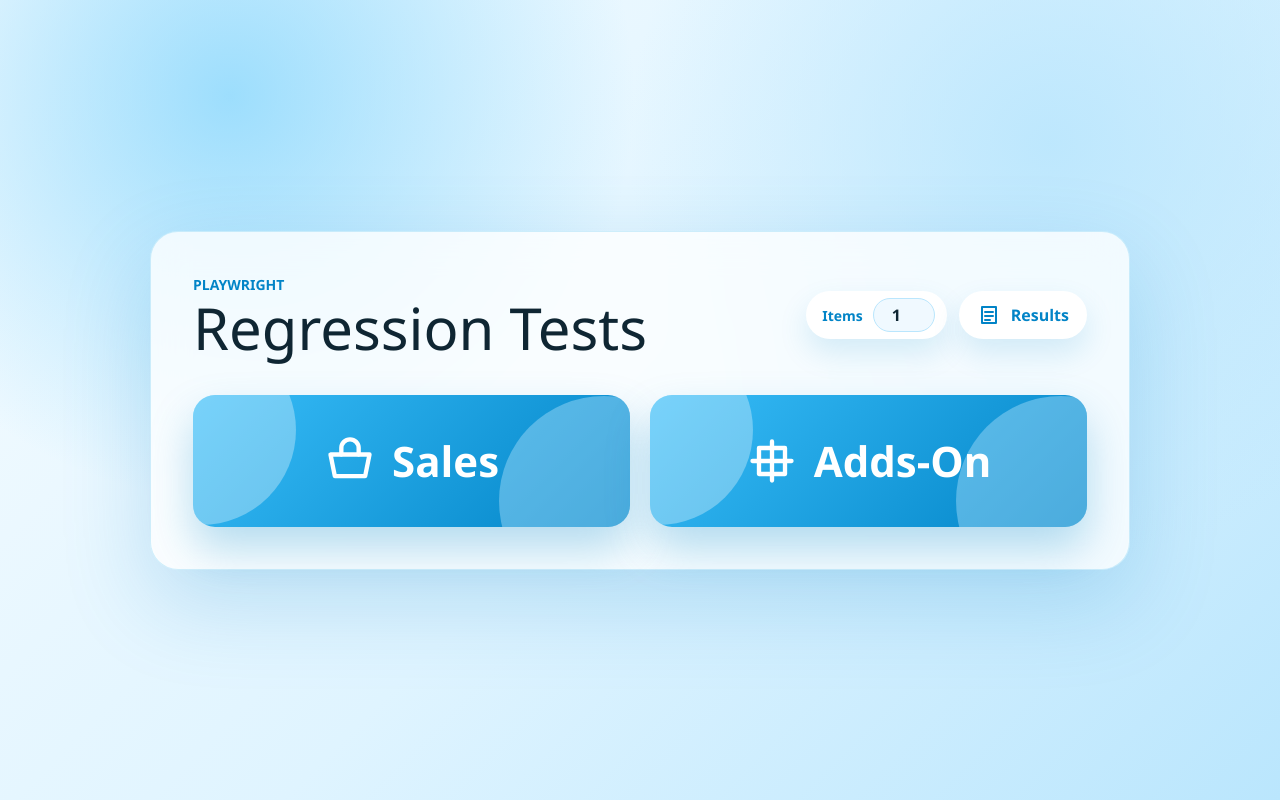
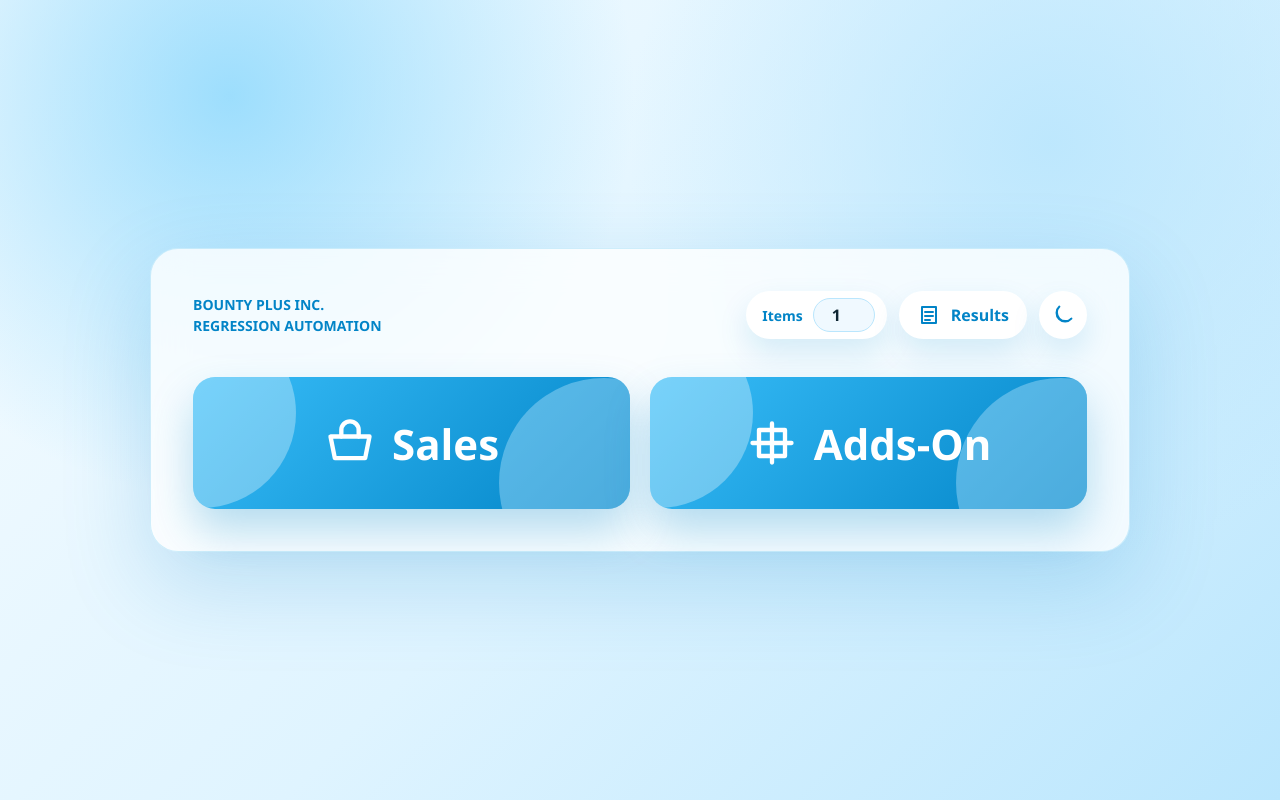
Before and after one commit to Bounty-Plus-Inc/BOSQA_PlaywrightAutomation, a React (Vite) app: page / in a window 1280 px wide. Built offline with nearby package versions, Linux system fonts and the light colour scheme.

Commit message:
Fix Ui compatibility

```diff
--- a/src/App.jsx
+++ b/src/App.jsx
@@ -1,4 +1,4 @@
-import { useState } from 'react';
+import { useEffect, useState } from 'react';
 
 const salesTests = [
   {
@@ -63,6 +63,17 @@
       <path d="M8 13h8M8 17h5" />
     </svg>
   ),
+  sun: (
+    <svg viewBox="0 0 24 24" aria-hidden="true">
+      <circle cx="12" cy="12" r="4" />
+      <path d="M12 2v2M12 20v2M4.93 4.93l1.41 1.41M17.66 17.66l1.41 1.41M2 12h2M20 12h2M4.93 19.07l1.41-1.41M17.66 6.34l1.41-1.41" />
+    </svg>
+  ),
+  moon: (
+    <svg viewBox="0 0 24 24" aria-hidden="true">
+      <path d="M20.4 15.6A8 8 0 0 1 8.4 3.6a8.5 8.5 0 1 0 12 12Z" />
+    </svg>
+  ),
   close: (
     <svg viewBox="0 0 24 24" aria-hidden="true">
       <path d="M18 6 6 18M6 6l12 12" />
@@ -75,6 +86,14 @@
 }
 
 export default function App() {
+  const [theme, setTheme] = useState(() => {
+    if (typeof window === 'undefined') return 'light';
+
+    const storedTheme = window.localStorage.getItem('theme');
+    if (storedTheme === 'light' || storedTheme === 'dark') return storedTheme;
+
+    return window.matchMedia('(prefers-color-scheme: dark)').matches ? 'dark' : 'light';
+  });
   const [activePanel, setActivePanel] = useState('');
   const [selectedTest, setSelectedTest] = useState(null);
   const [runStatus, setRunStatus] = useState('');
@@ -85,6 +104,11 @@
   const [resultVideoUrl, setResultVideoUrl] = useState('');
   const [activeResultTest, setActiveResultTest] = useState(allTests[0]);
   const [itemCount, setItemCount] = useState(1);
+
+  useEffect(() => {
+    document.documentElement.dataset.theme = theme;
+    window.localStorage.setItem('theme', theme);
+  }, [theme]);
 
   const togglePanel = (panel) => {
     setActivePanel((current) => (current === panel ? '' : panel));
@@ -180,8 +204,8 @@
       <section className="control-panel">
         <header className="top-bar">
           <div>
-            <p>Playwright</p>
-            <h1>Regression Tests</h1>
+            <p>BOUNTY PLUS INC.</p>
+            <p>REGRESSION AUTOMATION</p>
           </div>
           <div className="top-actions">
             <label className="number-control">
@@ -200,6 +224,15 @@
             <button type="button" className="ghost-button" onClick={() => openResults(activeResultTest)}>
               <Icon name="results" />
               <span>Results</span>
+            </button>
+            <button
+              type="button"
+              className="theme-toggle"
+              onClick={() => setTheme((current) => (current === 'light' ? 'dark' : 'light'))}
+              aria-label={`Switch to ${theme === 'light' ? 'dark' : 'light'} mode`}
+              title={`Switch to ${theme === 'light' ? 'dark' : 'light'} mode`}
+            >
+              <Icon name={theme === 'light' ? 'moon' : 'sun'} />
             </button>
           </div>
         </header>
--- a/src/index.css
+++ b/src/index.css
@@ -4,8 +4,77 @@
 
 :root {
   font-family: "Segoe UI", Tahoma, Geneva, Verdana, sans-serif;
-  color: #0f2633;
-  background: #eaf8ff;
+  color: var(--text);
+  background: var(--page-bg);
+  color-scheme: light;
+  --page-bg: #eaf8ff;
+  --text: #0f2633;
+  --muted: #0284c7;
+  --status: #0369a1;
+  --body-bg:
+    radial-gradient(circle at 18% 12%, rgba(125, 211, 252, 0.72), transparent 32%),
+    radial-gradient(circle at 82% 18%, rgba(186, 230, 253, 0.9), transparent 34%),
+    linear-gradient(135deg, #f7fcff 0%, #dff4ff 52%, #bae6fd 100%);
+  --panel-bg: rgba(255, 255, 255, 0.78);
+  --solid-bg: #ffffff;
+  --control-bg: #ffffff;
+  --soft-bg: #e0f2fe;
+  --input-bg: #f0f9ff;
+  --border: rgba(14, 165, 233, 0.18);
+  --soft-border: #e0f2fe;
+  --input-border: #bae6fd;
+  --accent: #0284c7;
+  --accent-hover: #bae6fd;
+  --badge-bg: #0284c7;
+  --badge-text: #ffffff;
+  --accent-gradient: linear-gradient(135deg, #38bdf8 0%, #0284c7 100%);
+  --accent-gradient-alt: linear-gradient(135deg, #7dd3fc, #0ea5e9);
+  --panel-shadow: 0 32px 90px rgba(2, 132, 199, 0.2);
+  --button-shadow: 0 14px 30px rgba(2, 132, 199, 0.14);
+  --action-shadow: 0 22px 44px rgba(2, 132, 199, 0.28);
+  --action-shadow-active: 0 28px 58px rgba(2, 132, 199, 0.36);
+  --card-shadow: 0 14px 30px rgba(2, 132, 199, 0.12);
+  --modal-shadow: 0 30px 80px rgba(8, 47, 73, 0.26);
+  --overlay-bg: rgba(8, 47, 73, 0.48);
+  --focus-ring: rgba(14, 165, 233, 0.18);
+  --action-sheen: rgba(255, 255, 255, 0.32);
+  --action-glow: rgba(186, 230, 253, 0.4);
+}
+
+:root[data-theme='dark'] {
+  color-scheme: dark;
+  --page-bg: #111715;
+  --text: #eef8f4;
+  --muted: #5eead4;
+  --status: #99f6e4;
+  --body-bg:
+    radial-gradient(circle at 18% 12%, rgba(20, 184, 166, 0.34), transparent 32%),
+    radial-gradient(circle at 82% 18%, rgba(245, 158, 11, 0.2), transparent 34%),
+    linear-gradient(135deg, #111715 0%, #18211f 52%, #25302b 100%);
+  --panel-bg: rgba(24, 33, 31, 0.84);
+  --solid-bg: #192321;
+  --control-bg: #202c29;
+  --soft-bg: #263833;
+  --input-bg: #14201d;
+  --border: rgba(94, 234, 212, 0.24);
+  --soft-border: rgba(94, 234, 212, 0.2);
+  --input-border: rgba(94, 234, 212, 0.32);
+  --accent: #5eead4;
+  --accent-hover: #2f4943;
+  --badge-bg: #99f6e4;
+  --badge-text: #0f1b18;
+  --accent-gradient: linear-gradient(135deg, #0f766e 0%, #115e59 100%);
+  --accent-gradient-alt: linear-gradient(135deg, #b45309, #92400e);
+  --panel-shadow: 0 32px 90px rgba(4, 12, 10, 0.42);
+  --button-shadow: 0 14px 30px rgba(0, 0, 0, 0.22);
+  --action-shadow: 0 22px 44px rgba(0, 0, 0, 0.3);
+  --action-shadow-active: 0 28px 58px rgba(20, 184, 166, 0.24);
+  --card-shadow: 0 14px 30px rgba(0, 0, 0, 0.18);
+  --modal-shadow: 0 30px 80px rgba(0, 0, 0, 0.42);
+  --overlay-bg: rgba(2, 8, 7, 0.72);
+  --focus-ring: rgba(94, 234, 212, 0.22);
+  --action-sheen: rgba(255, 255, 255, 0.18);
+  --action-glow: rgba(245, 158, 11, 0.18);
 }
 
 * {
@@ -15,10 +84,11 @@
 body {
   margin: 0;
   min-height: 100vh;
-  background:
-    radial-gradient(circle at 18% 12%, rgba(125, 211, 252, 0.72), transparent 32%),
-    radial-gradient(circle at 82% 18%, rgba(186, 230, 253, 0.9), transparent 34%),
-    linear-gradient(135deg, #f7fcff 0%, #dff4ff 52%, #bae6fd 100%);
+  background: var(--body-bg);
+  color: var(--text);
+  transition:
+    background 180ms ease,
+    color 180ms ease;
 }
 
 button {
@@ -39,11 +109,11 @@
 
 .control-panel {
   width: min(980px, 100%);
-  border: 1px solid rgba(14, 165, 233, 0.18);
+  border: 1px solid var(--border);
   border-radius: 28px;
-  background: rgba(255, 255, 255, 0.78);
+  background: var(--panel-bg);
   padding: clamp(22px, 4vw, 42px);
-  box-shadow: 0 32px 90px rgba(2, 132, 199, 0.2);
+  box-shadow: var(--panel-shadow);
   backdrop-filter: blur(18px);
 }
 
@@ -63,7 +133,7 @@
 .top-bar p,
 .results-header p {
   margin: 0;
-  color: #0284c7;
+  color: var(--muted);
   font-size: 14px;
   font-weight: 800;
   text-transform: uppercase;
@@ -74,7 +144,7 @@
 .modal-header h2,
 .results-header h2 {
   margin: 4px 0 0;
-  color: #0f2633;
+  color: var(--text);
   font-size: clamp(30px, 6vw, 58px);
   line-height: 1;
   letter-spacing: 0;
@@ -102,7 +172,8 @@
 .main-action,
 .card-actions button,
 .modal-header button,
-.results-actions button {
+.results-actions button,
+.theme-toggle {
   display: inline-flex;
   align-items: center;
   justify-content: center;
@@ -114,11 +185,20 @@
   gap: 10px;
   min-height: 48px;
   border-radius: 999px;
-  background: #ffffff;
-  color: #0284c7;
+  background: var(--control-bg);
+  color: var(--accent);
   font-weight: 900;
   padding: 0 18px;
-  box-shadow: 0 14px 30px rgba(2, 132, 199, 0.14);
+  box-shadow: var(--button-shadow);
+}
+
+.theme-toggle {
+  height: 48px;
+  width: 48px;
+  border-radius: 999px;
+  background: var(--control-bg);
+  color: var(--accent);
+  box-shadow: var(--button-shadow);
 }
 
 .number-control {
@@ -127,11 +207,11 @@
   gap: 10px;
   min-height: 48px;
   border-radius: 999px;
-  background: #ffffff;
-  color: #0284c7;
+  background: var(--control-bg);
+  color: var(--accent);
   font-weight: 900;
   padding: 0 12px 0 16px;
-  box-shadow: 0 14px 30px rgba(2, 132, 199, 0.14);
+  box-shadow: var(--button-shadow);
 }
 
 .number-control span {
@@ -141,18 +221,18 @@
 .number-control input {
   height: 34px;
   width: 62px;
-  border: 1px solid #bae6fd;
+  border: 1px solid var(--input-border);
   border-radius: 999px;
-  background: #f0f9ff;
-  color: #0f2633;
+  background: var(--input-bg);
+  color: var(--text);
   font-weight: 900;
   text-align: center;
   outline: none;
 }
 
 .number-control input:focus {
-  border-color: #0284c7;
-  box-shadow: 0 0 0 3px rgba(14, 165, 233, 0.18);
+  border-color: var(--accent);
+  box-shadow: 0 0 0 3px var(--focus-ring);
 }
 
 .primary-actions {
@@ -169,11 +249,11 @@
   min-height: 132px;
   overflow: hidden;
   border-radius: 22px;
-  background: linear-gradient(135deg, #38bdf8 0%, #0284c7 100%);
+  background: var(--accent-gradient);
   color: #ffffff;
   font-size: clamp(24px, 4vw, 42px);
   font-weight: 950;
-  box-shadow: 0 22px 44px rgba(2, 132, 199, 0.28);
+  box-shadow: var(--action-shadow);
   transform: translateY(0) scale(1);
   transition:
     transform 180ms ease,
@@ -188,7 +268,7 @@
   height: 190px;
   width: 190px;
   border-radius: 999px;
-  background: rgba(255, 255, 255, 0.32);
+  background: var(--action-sheen);
   content: "";
   transition: transform 250ms ease;
 }
@@ -200,14 +280,14 @@
   height: 210px;
   width: 210px;
   border-radius: 999px;
-  background: rgba(186, 230, 253, 0.4);
+  background: var(--action-glow);
   content: "";
   transition: transform 250ms ease;
 }
 
 .main-action:hover,
 .main-action.active {
-  box-shadow: 0 28px 58px rgba(2, 132, 199, 0.36);
+  box-shadow: var(--action-shadow-active);
   filter: saturate(1.08);
   transform: translateY(-5px) scale(1.015);
 }
@@ -260,11 +340,11 @@
   justify-content: space-between;
   gap: 12px;
   min-height: 82px;
-  border: 1px solid rgba(14, 165, 233, 0.2);
+  border: 1px solid var(--soft-border);
   border-radius: 18px;
-  background: rgba(255, 255, 255, 0.86);
+  background: var(--solid-bg);
   padding: 16px 18px;
-  box-shadow: 0 14px 30px rgba(2, 132, 199, 0.12);
+  box-shadow: var(--card-shadow);
 }
 
 .category-panel.open .test-card {
@@ -273,7 +353,7 @@
 }
 
 .test-card strong {
-  color: #0f2633;
+  color: var(--text);
   font-size: 16px;
 }
 
@@ -288,21 +368,22 @@
   height: 42px;
   width: 42px;
   border-radius: 999px;
-  background: #e0f2fe;
-  color: #0284c7;
+  background: var(--soft-bg);
+  color: var(--accent);
 }
 
 .card-actions button:hover,
 .ghost-button:hover,
+.theme-toggle:hover,
 .modal-header button:hover,
 .results-actions button:hover {
-  background: #bae6fd;
+  background: var(--accent-hover);
 }
 
 .status-line,
 .results-status {
   margin: 18px 0 0;
-  color: #0369a1;
+  color: var(--status);
   font-weight: 700;
 }
 
@@ -311,7 +392,7 @@
   position: fixed;
   inset: 0;
   z-index: 50;
-  background: rgba(8, 47, 73, 0.48);
+  background: var(--overlay-bg);
 }
 
 .modal-backdrop {
@@ -322,10 +403,10 @@
 
 .modal-card,
 .results-card {
-  border: 1px solid rgba(14, 165, 233, 0.18);
+  border: 1px solid var(--border);
   border-radius: 22px;
-  background: #ffffff;
-  box-shadow: 0 30px 80px rgba(8, 47, 73, 0.26);
+  background: var(--solid-bg);
+  box-shadow: var(--modal-shadow);
 }
 
 .modal-card {
@@ -359,14 +440,14 @@
   min-height: 50px;
   border: 0;
   border-radius: 999px;
-  background: linear-gradient(135deg, #38bdf8, #0284c7);
+  background: var(--accent-gradient);
   color: #ffffff;
   cursor: pointer;
   font-weight: 900;
 }
 
 .mode-actions button:nth-child(2) {
-  background: linear-gradient(135deg, #7dd3fc, #0ea5e9);
+  background: var(--accent-gradient-alt);
 }
 
 .results-backdrop {
@@ -381,7 +462,7 @@
 }
 
 .results-header {
-  border-bottom: 1px solid #e0f2fe;
+  border-bottom: 1px solid var(--soft-border);
   padding-bottom: 18px;
 }
 
@@ -412,16 +493,16 @@
 .module-table,
 .result-video {
   overflow: hidden;
-  border: 1px solid #e0f2fe;
+  border: 1px solid var(--soft-border);
   border-radius: 16px;
-  background: #ffffff;
+  background: var(--solid-bg);
 }
 
 .step-heading {
   display: flex;
   align-items: center;
   gap: 12px;
-  border-bottom: 1px solid #e0f2fe;
+  border-bottom: 1px solid var(--soft-border);
   padding: 14px 16px;
 }
 
@@ -431,8 +512,8 @@
   width: 34px;
   place-items: center;
   border-radius: 999px;
-  background: #0284c7;
-  color: #ffffff;
+  background: var(--badge-bg);
+  color: var(--badge-text);
   font-weight: 900;
 }
 
@@ -445,7 +526,7 @@
 .result-video video {
   display: block;
   width: 100%;
-  background: #ffffff;
+  background: var(--solid-bg);
 }
 
 table {
@@ -457,16 +538,16 @@
 
 th,
 td {
-  border-bottom: 1px solid #e0f2fe;
+  border-bottom: 1px solid var(--soft-border);
   padding: 13px 16px;
 }
 
 th {
-  color: #0369a1;
+  color: var(--status);
 }
 
 td {
-  color: #0f2633;
+  color: var(--text);
 }
 
 @keyframes card-in {
```
